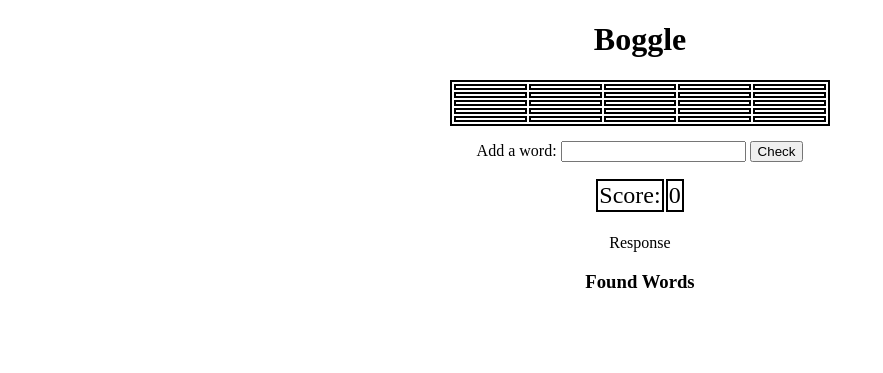
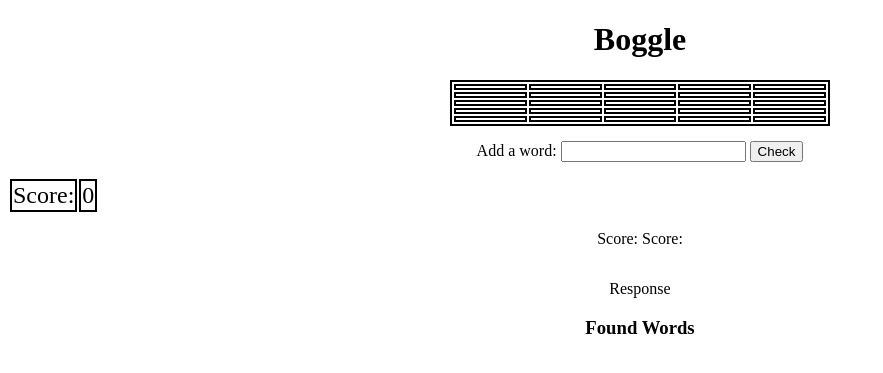
Before and after one commit to Jer-romano/flask-boggle, a Flask app: template templates/base.html in a window 1280 px wide. Shown: the top 373 px of the page, without its empty margins (0-883 px from the left). Run offline with Flask 3, Linux system fonts and the light colour scheme; the template is opened without the code that fills it, so the values that code supplies are empty; parts of the project's set-up code (start-up, migrations or seed data) failed here and were passed over.

Commit message:
Minor changes

```diff
--- a/static/styles.css
+++ b/static/styles.css
@@ -24,6 +24,6 @@
     margin: 15px;
 }
 
-#score-box {
+.score-box {
     display: inline-block;
 }
--- a/templates/base.html
+++ b/templates/base.html
@@ -25,7 +25,7 @@
             <input type="text" id="guess">
             <button>Check</button>
         </form>
-        <table id="score-box">
+        <table>
             <tbody>
                 <tr>
                     <td>Score: </td>
@@ -33,6 +33,10 @@
                 </tr>
             </tbody>
         </table>
+        <div>
+            <p class="score-box">Score: </p>
+            <p class="score-box">Score: </p>
+        </div>
     <p id="response">Response</p>
     <div>
         <h3>Found Words</h3>
```
Also changed, not shown: 1 other file.
